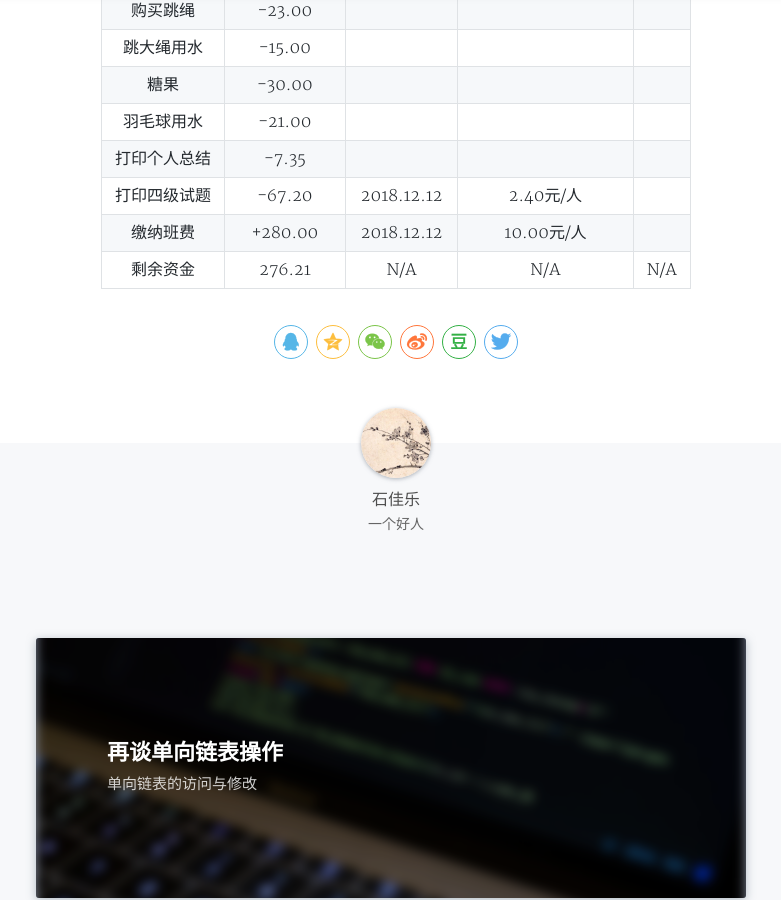
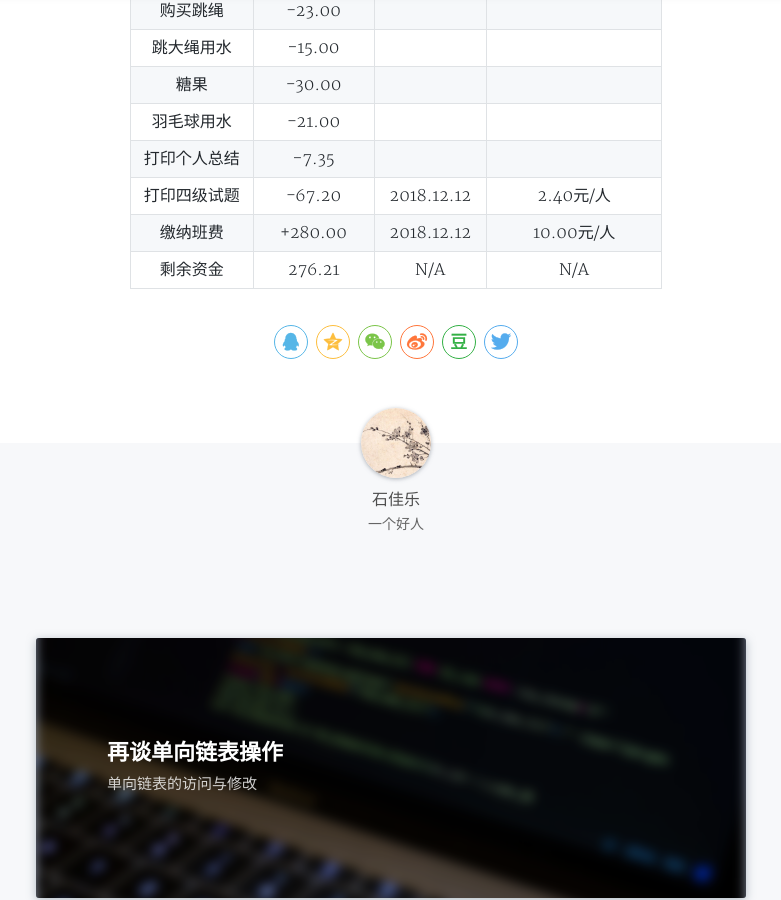
Before and after one commit to Morimiue/mzzx.github.io, a Jekyll site: the page built from _posts/8102-01-01-class-finance.md, in a window 1280 px wide and 900 px high, scrolled down 794 px. Shown: the whole window, without its empty margins (244-1025 px from the left). Built offline with Jekyll 4.4.1, drawn with Linux system fonts in a browser that asks for light colours; nearby versions of some CDN libraries; comment, search, counter and statistics services are not loaded; a style sheet for code colours, icons or effects is not loaded.

```diff
--- a/_posts/8102-01-01-class-finance.md
+++ b/_posts/8102-01-01-class-finance.md
@@ -20,4 +20,4 @@ tags: 班务
 | 打印个人总结 | -7.35 |  |  |
 | 打印四级试题 | -67.20 | 2018.12.12 | 2.40元/人 |
 | 缴纳班费 | +280.00 | 2018.12.12 | 10.00元/人 |
-| 剩余资金 | 276.21 | N/A | N/A | N/A |
+| 剩余资金 | 276.21 | N/A | N/A |
```
